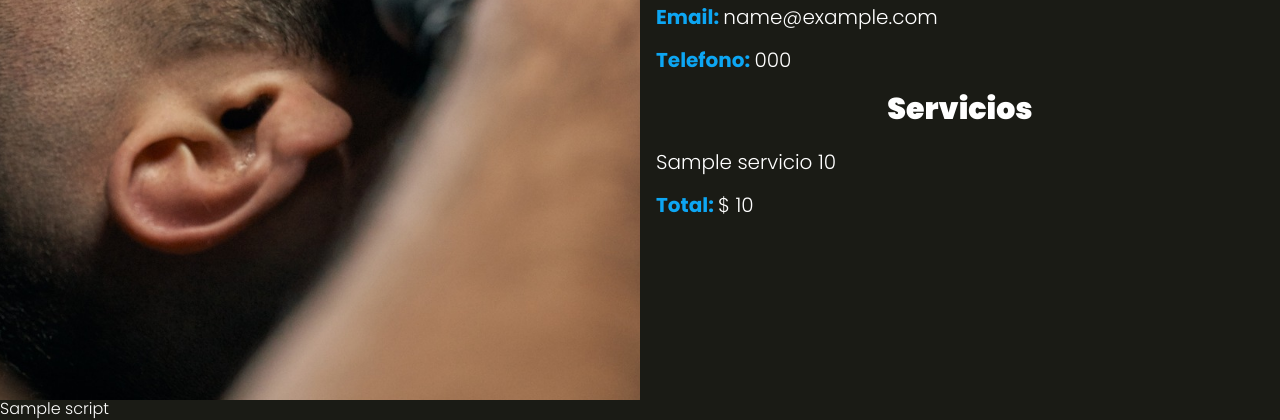
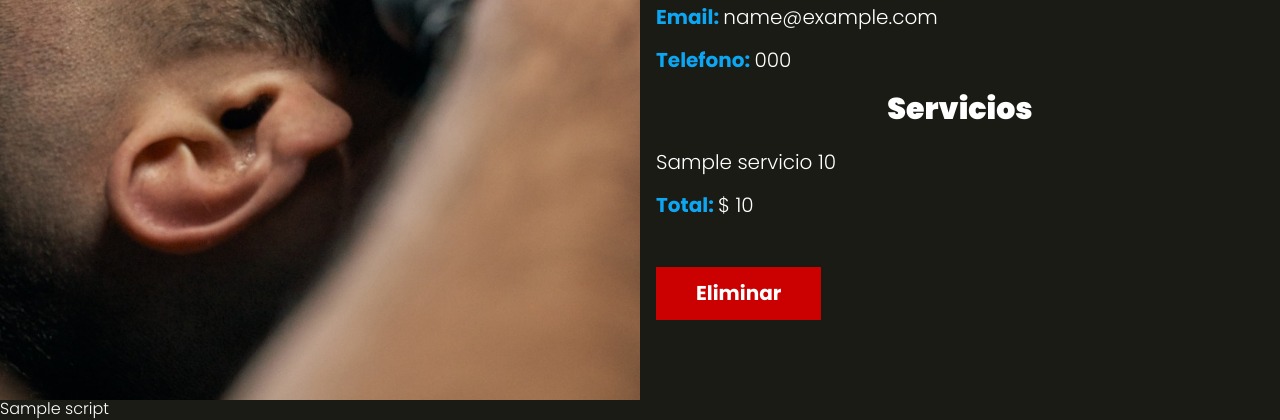
Before and after one commit to Salvador-a/AppSalon, a PHP site: the page made by views/admin/index.php in a window 1280 px wide. Shown: the part 592-1012 px from the top of the page. Run offline with PHP 8.4, Linux system fonts and the light colour scheme; the template is opened without the code that fills it: most values are stand-ins (such as "Sample title", 1, 10 or a date in 2020).

Commit message:
Consulatr de la busque y eliminar de la cita

```diff
--- a/public/index.php
+++ b/public/index.php
@@ -36,6 +36,7 @@ $router->get('/admin', [AdminControllers::class, 'index']);
 //API de Citas
 $router->get('/api/servicios', [APIController::class, 'index']);
 $router->post('/api/citas', [APIController::class, 'guardar']);
+$router->post('/api/eliminar', [APIController::class, 'eliminar']);
 
 // Comprueba y valida las rutas, que existan y les asigna las funciones del Controlador
 $router->comprobarRutas();
--- a/src/scss/componentes/_botones.scss
+++ b/src/scss/componentes/_botones.scss
@@ -4,3 +4,7 @@
 .boton {
     @include m.boton(v.$azul, v.$blanco);
 }
+
+.boton-elimar{
+    @include m.boton(v.$rojo, v.$blanco);
+}
--- a/views/admin/index.php
+++ b/views/admin/index.php
@@ -21,6 +21,12 @@ include_once __DIR__ . '/../templates/barra.php';
     </form>
 </div>
 
+<?php
+    if (count($citas) === 0) {
+        echo "<h2>No hay citas</h2>";
+    }
+
+?>
 <div id="citas-admin">
     <ul class="citas">
         <?php
@@ -54,6 +60,13 @@ include_once __DIR__ . '/../templates/barra.php';
                 if (esUltimo($actual, $proximo)) { ?>
                     <p class="total">Total: <span>$ <?php echo $total; ?></span> </p>
 
+                <form action="/api/eliminar" method="POST">
+                    <input type="hidden" name="id" value="<?php echo $cita->id; ?>">
+
+                    <input type="submit" class="boton-elimar" value="Eliminar">
+
+                </form>
+
             <?php
                 }
             } // fin de Foreach
@@ -61,6 +74,8 @@ include_once __DIR__ . '/../templates/barra.php';
     </ul>
 </div>
 
+
+
 <?php
     $script = "<script src='build/js/buscador.js'></script>"
 ?>
```
Also changed, not shown: controllers/APIController.php (+18 -9 lines), controllers/AdminControllers.php (+6 -2 lines), public/build/css/app.css, 1 other file.
